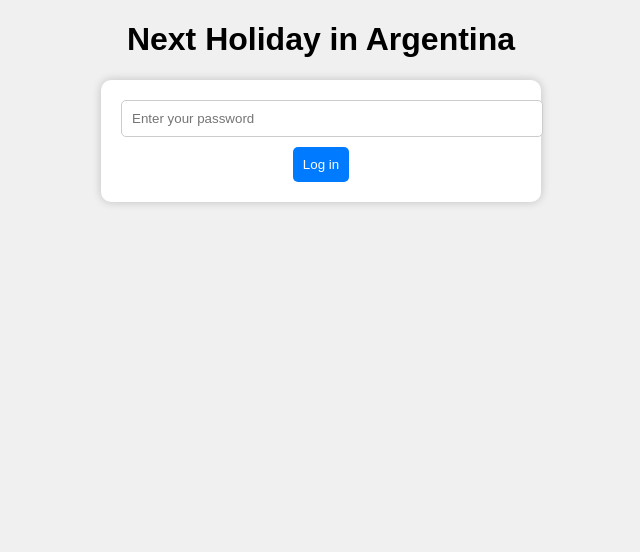
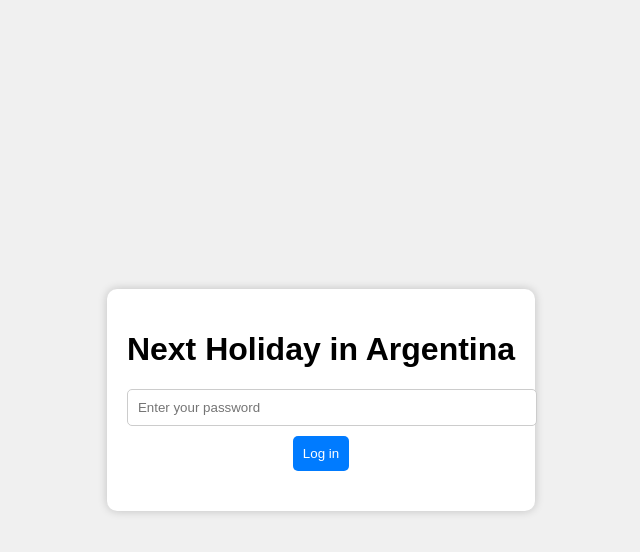
Before and after one commit to Vdevfuture/ProximoFeriadoAR, a plain HTML site: page index.html in a window 1280 px wide. Shown: the whole page, without its empty margins (319-959 px from the left). Drawn offline with Linux system fonts and the light colour scheme.

Commit message:
Update style.css

```diff
--- a/style.css
+++ b/style.css
@@ -1,16 +1,24 @@
 body {
   font-family: Arial, sans-serif;
-    text-align: center;
   background-color: #f0f0f0;
+  display: flex;
+  justify-content: center;
+  align-items: center;
+  height: 100vh;
+  margin: 0;
 }
 
-  #app {
-    max-width: 400px;
-    margin: 0 auto;
+.container {
   background-color: #fff;
-    padding: 20px;
   border-radius: 10px;
   box-shadow: 0 0 10px rgba(0, 0, 0, 0.2);
+  padding: 20px;
+  text-align: center;
+  max-width: 400px;
+}
+
+#loginForm {
+  margin-bottom: 20px;
 }
 
 input {
@@ -32,6 +40,7 @@ body {
 
 #feriadoInfo {
   margin-top: 20px;
+  display: none;
 }
 
 #feriadoInfo h2 {
```
Lines whose indentation alone changed are shown as unchanged.
